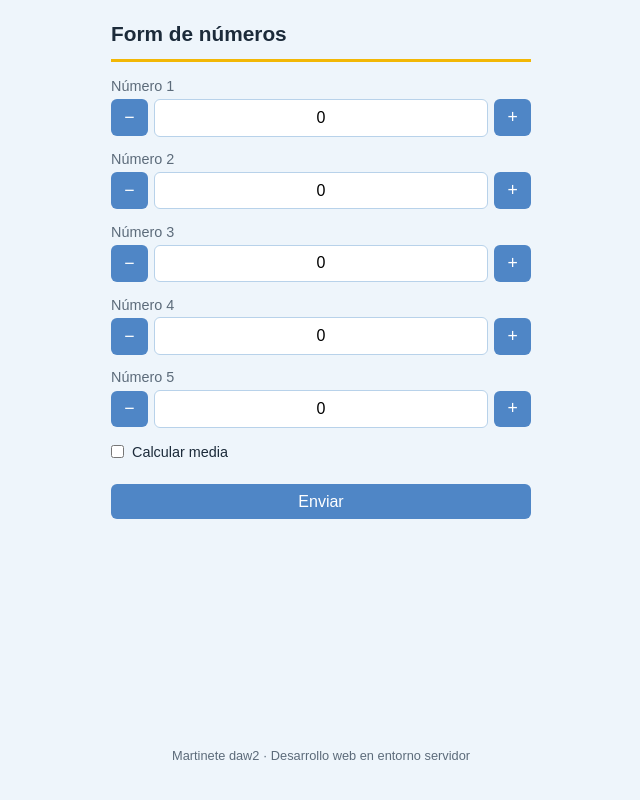
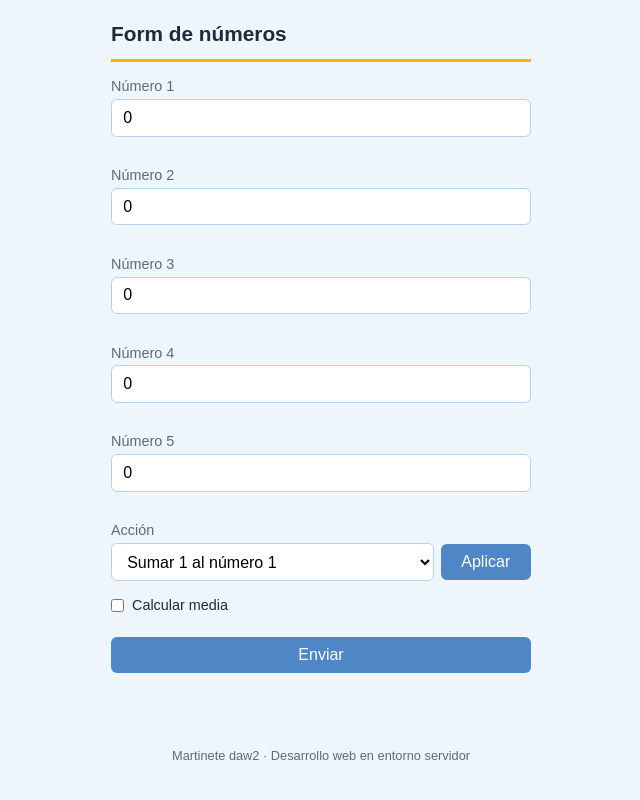
Before and after one commit to martinete14/daw2, a PHP site: page / in a window 1280 px wide. Shown: the whole page, without its empty margins (319-959 px from the left). Run offline with PHP 8.4, Linux system fonts and the light colour scheme.

Commit message:
Acciones del formulario en un select y try/catch en todos los caminos
Reemplazo los botones +/- por un select con las 10 acciones posibles.
Cada bloque de PHP que depende de datos del usuario queda en try/catch,
con throw explicito para campos faltantes o acciones no reconocidas.

```diff
--- a/WEBSERVICIO/estilos.css
+++ b/WEBSERVICIO/estilos.css
@@ -53,23 +53,15 @@ body {
   margin-bottom: 0.3rem;
 }
 
-.control-numero {
+.control-accion {
   display: flex;
   align-items: center;
   gap: 0.4rem;
 }
 
-.control-numero input {
+.control-accion select {
   flex: 1;
   margin-bottom: 0;
-  text-align: center;
-}
-
-.control-numero button {
-  width: 2.3rem;
-  height: 2.3rem;
-  padding: 0;
-  font-size: 1.1rem;
 }
 
 .checkbox {
@@ -85,7 +77,8 @@ body {
   margin: 0;
 }
 
-input {
+input,
+select {
   font: inherit;
   width: 100%;
   padding: 0.55rem 0.7rem;
@@ -95,7 +88,8 @@ input {
   margin-bottom: 1rem;
 }
 
-input:focus {
+input:focus,
+select:focus {
   border-color: #4f86c6;
 }
 
--- a/WEBSERVICIO/index.php
+++ b/WEBSERVICIO/index.php
@@ -1,7 +1,13 @@
 <?php
-// si vengo de un botón sumar/restar, ajusto ese campo y vuelvo a esta
-// misma página con los valores actualizados (sin usar JS)
-if ($_SERVER["REQUEST_METHOD"] == "POST" && isset($_POST["accion"])) {
+// si vengo del botón Aplicar, uso la acción elegida en el <select>
+// para ajustar el campo correspondiente y vuelvo a esta misma página
+// con los valores actualizados (sin usar JS)
+if ($_SERVER["REQUEST_METHOD"] == "POST" && isset($_POST["aplicar"])) {
+    try {
+        if (!isset($_POST["accion"], $_POST["n1"], $_POST["n2"], $_POST["n3"], $_POST["n4"], $_POST["n5"])) {
+            throw new Exception("Faltan campos en el formulario.");
+        }
+
         $n1 = $_POST["n1"];
         $n2 = $_POST["n2"];
         $n3 = $_POST["n3"];
@@ -68,6 +74,8 @@ if ($_SERVER["REQUEST_METHOD"] == "POST" && isset($_POST["accion"])) {
             } else {
                 $n5 = -1;
             }
+        } else {
+            throw new Exception("La acción elegida no es válida.");
         }
 
         $params = "n1=" . urlencode($n1) . "&n2=" . urlencode($n2) . "&n3=" . urlencode($n3)
@@ -77,6 +85,11 @@ if ($_SERVER["REQUEST_METHOD"] == "POST" && isset($_POST["accion"])) {
         }
         header("Location: index.php?" . $params);
         exit;
+    } catch (Exception $e) {
+        // camino alternativo: campos faltantes o acción desconocida, vuelvo al formulario limpio
+        header("Location: index.php?error=1");
+        exit;
+    }
 }
 
 // si vengo del botón Enviar, delego en endpoint.php y freno acá
@@ -108,8 +121,6 @@ $titulo = "Form de números";
 
       <div class="campo">
         <label for="n1">Número 1</label>
-        <div class="control-numero">
-          <button type="submit" name="accion" value="restar_1">−</button>
         <input type="text" id="n1" name="n1" value="<?php
           if (isset($_GET["n1"])) {
             echo htmlspecialchars($_GET["n1"]);
@@ -117,14 +128,10 @@ $titulo = "Form de números";
             echo "0";
           }
         ?>">
-          <button type="submit" name="accion" value="sumar_1">+</button>
-        </div>
       </div>
 
       <div class="campo">
         <label for="n2">Número 2</label>
-        <div class="control-numero">
-          <button type="submit" name="accion" value="restar_2">−</button>
         <input type="text" id="n2" name="n2" value="<?php
           if (isset($_GET["n2"])) {
             echo htmlspecialchars($_GET["n2"]);
@@ -132,14 +139,10 @@ $titulo = "Form de números";
             echo "0";
           }
         ?>">
-          <button type="submit" name="accion" value="sumar_2">+</button>
-        </div>
       </div>
 
       <div class="campo">
         <label for="n3">Número 3</label>
-        <div class="control-numero">
-          <button type="submit" name="accion" value="restar_3">−</button>
         <input type="text" id="n3" name="n3" value="<?php
           if (isset($_GET["n3"])) {
             echo htmlspecialchars($_GET["n3"]);
@@ -147,14 +150,10 @@ $titulo = "Form de números";
             echo "0";
           }
         ?>">
-          <button type="submit" name="accion" value="sumar_3">+</button>
-        </div>
       </div>
 
       <div class="campo">
         <label for="n4">Número 4</label>
-        <div class="control-numero">
-          <button type="submit" name="accion" value="restar_4">−</button>
         <input type="text" id="n4" name="n4" value="<?php
           if (isset($_GET["n4"])) {
             echo htmlspecialchars($_GET["n4"]);
@@ -162,14 +161,10 @@ $titulo = "Form de números";
             echo "0";
           }
         ?>">
-          <button type="submit" name="accion" value="sumar_4">+</button>
-        </div>
       </div>
 
       <div class="campo">
         <label for="n5">Número 5</label>
-        <div class="control-numero">
-          <button type="submit" name="accion" value="restar_5">−</button>
         <input type="text" id="n5" name="n5" value="<?php
           if (isset($_GET["n5"])) {
             echo htmlspecialchars($_GET["n5"]);
@@ -177,7 +172,24 @@ $titulo = "Form de números";
             echo "0";
           }
         ?>">
-          <button type="submit" name="accion" value="sumar_5">+</button>
+      </div>
+
+      <div class="campo">
+        <label for="accion">Acción</label>
+        <div class="control-accion">
+          <select id="accion" name="accion">
+            <option value="sumar_1">Sumar 1 al número 1</option>
+            <option value="restar_1">Restar 1 al número 1</option>
+            <option value="sumar_2">Sumar 1 al número 2</option>
+            <option value="restar_2">Restar 1 al número 2</option>
+            <option value="sumar_3">Sumar 1 al número 3</option>
+            <option value="restar_3">Restar 1 al número 3</option>
+            <option value="sumar_4">Sumar 1 al número 4</option>
+            <option value="restar_4">Restar 1 al número 4</option>
+            <option value="sumar_5">Sumar 1 al número 5</option>
+            <option value="restar_5">Restar 1 al número 5</option>
+          </select>
+          <button type="submit" name="aplicar" value="1">Aplicar</button>
         </div>
       </div>
 
```
Also changed, not shown: WEBSERVICIO/endpoint.php (+37 -10 lines). Lines whose indentation alone changed are shown as unchanged.
